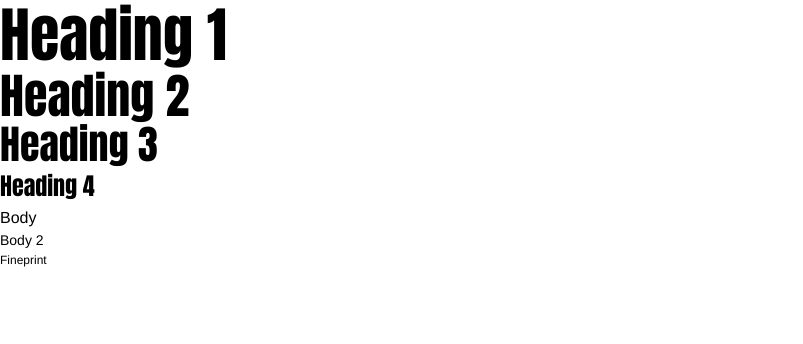
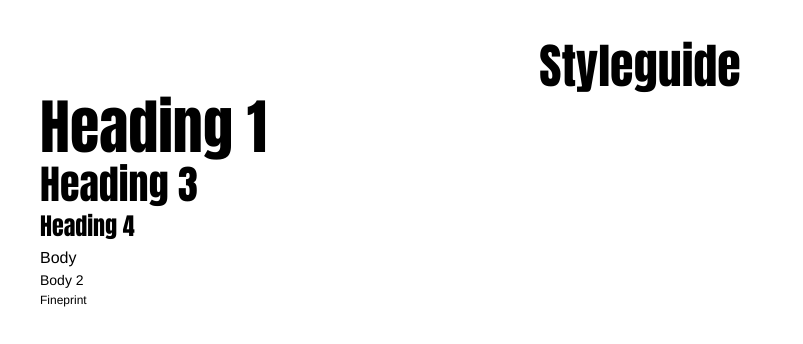
Before and after one commit to CYL-B/concentraction, a React (Vite) app in the folder concentraction-back/concentraction-front/: page /styleguide in a window 1280 px wide. Shown: the top 344 px of the page, without its empty margins (0-803 px from the left). Built offline with nearby package versions, Linux system fonts and the light colour scheme; a web font is replaced by a local one.

Commit message:
added margins to app, updated heading2, corrected header element, fixed layout component

```diff
--- a/concentraction-back/concentraction-front/src/App.css
+++ b/concentraction-back/concentraction-front/src/App.css
@@ -1,4 +1,4 @@
 #root {
-  margin: 0;
-  padding:0
+  @apply m-10;
+
 }
--- a/concentraction-back/concentraction-front/src/components/header.jsx
+++ b/concentraction-back/concentraction-front/src/components/header.jsx
@@ -1,9 +1,9 @@
 import { Heading2 } from "./typography";
 
-export function Header({ title }) {
+export function Header({headerTitle }) {
   return (
-    <Header className="mx-auto w-full">
-      <Heading2 content={title}></Heading2>
-    </Header>
+    <header className="mx-auto w-full">
+      <Heading2 text={headerTitle} heading2ClassName="text-center"></Heading2>
+    </header>
   );
 }
--- a/concentraction-back/concentraction-front/src/components/layout.jsx
+++ b/concentraction-back/concentraction-front/src/components/layout.jsx
@@ -1,14 +1,16 @@
 import { Header } from "./header";
 
-function Container({ children, containerClassName }) {
-  return <div className={`container ${containerClassName}`}>{children}</div>;
+function Container({ children, className }) {
+  return <div className={`container ${className}`}>{children}</div>;
 }
 
-export function Layout({ children, containerClassName }) {
+export default function Layout({ children, containerClassName, headerTitle }) {
   return (
     <>
-      <Header></Header>
-      <Container containerClassName={containerClassName}>{children}</Container>
+    <Header headerTitle={headerTitle}></Header>
+      <div className={`container mx-auto ${containerClassName ?? ""}`}>
+        {children}
+      </div>
     </>
   );
 }
--- a/concentraction-back/concentraction-front/src/components/typography.jsx
+++ b/concentraction-back/concentraction-front/src/components/typography.jsx
@@ -5,10 +5,10 @@
     )
 }
 
-function Heading2 ({children}) {
+function Heading2 ({text, heading2ClassName}) {
 
     return(
-        <h2 className="font-anton text-2xl leading-10 md:text-[40px] md:leading-[44px] xl:text-[48px] xl:leading-[52px]">{children}</h2>
+        <h2 className={`font-anton text-2xl leading-10 md:text-[40px] md:leading-[44px] xl:text-[48px] xl:leading-[52px] ${heading2ClassName ?? ""}`}>{text}</h2>
     )
 }
 
--- a/concentraction-back/concentraction-front/src/pages/styleguide.jsx
+++ b/concentraction-back/concentraction-front/src/pages/styleguide.jsx
@@ -1,10 +1,19 @@
-import { Heading1, Heading2, Heading3, Heading4, Body, Fineprint} from "../components/typography";
+import {
+  Heading1,
+  Heading2,
+  Heading3,
+  Heading4,
+  Body,
+  Fineprint,
+} from "../components/typography";
+
+ import Layout from "../components/layout";
 
 export default function Styleguide() {
-
   return (
     <>
       <div id="Styleguide">
+        <Layout headerTitle="Styleguide">
           <section className="typography">
             <Heading1>Heading 1</Heading1>
             <Heading2>Heading 2</Heading2>
@@ -14,8 +23,8 @@
             <Body body2={true}>Body 2</Body>
             <Fineprint>Fineprint</Fineprint>
           </section>
-
+          </Layout>
       </div>
     </>
-    )
+  );
 }
```
Lines whose indentation alone changed are shown as unchanged.
